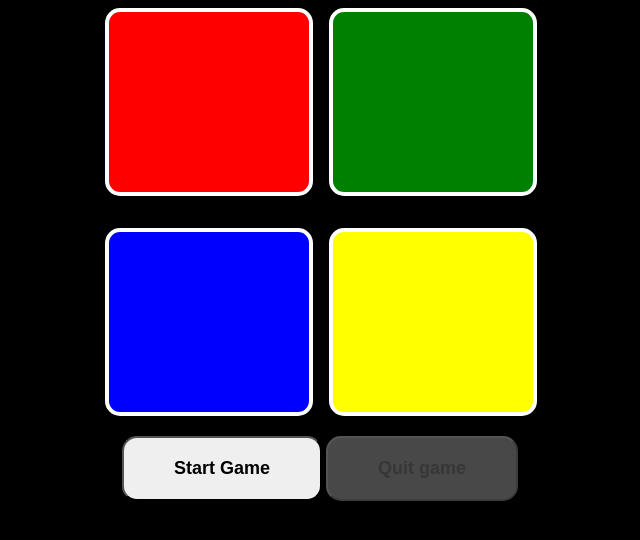
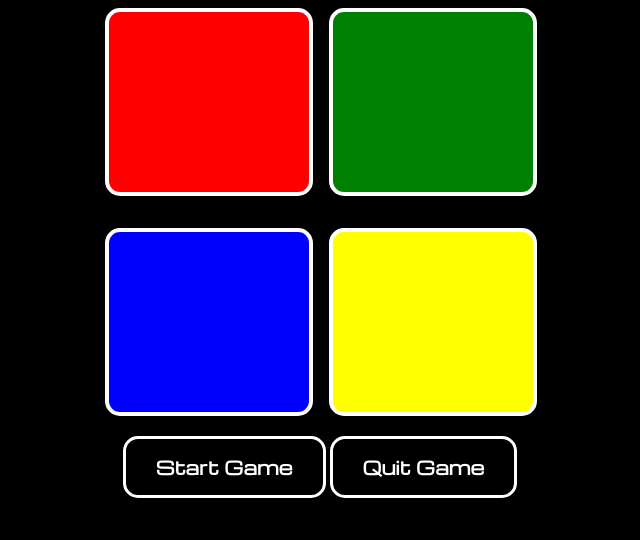
Before and after one commit to hudasul/Project1-Simon-Game, a plain HTML site: page index.html in a window 1280 px wide. Shown: the part 166-706 px from the top of the page, without its empty margins (320-960 px from the left). Drawn offline with nearby package versions, Linux system fonts and the light colour scheme; a web font is replaced by a local one.

Commit message:
changed style and functuinallity of start and quit buttons

```diff
--- a/index.html
+++ b/index.html
@@ -28,7 +28,7 @@
       <div class="button yellow" id="3"></div>
     </div>
 
-    <button id="startBtn">Start Game</button>
-    <button id="quit">Quit game</button>
+    <button id="startBtn"  class="michroma-regular">Start Game</button>
+    <button id="quit"  class="michroma-regular">Quit Game</button>
   </body>
 </html>
--- a/scripts/app.js
+++ b/scripts/app.js
@@ -16,20 +16,23 @@ function init() {
   buttonsElem = document.querySelectorAll(".button")
 
   startBtn.addEventListener("click", startGame)
+  startBtn.style.backgroundColor = "black"
 
   quitBtn.addEventListener("click", function () {
     init()
+    quitBtn.style.backgroundColor = "grey"
     message.textContent = `You have quited the game at level ${level}`
     message.style.color = "white"
     startBtn.textContent = "Play Again"
     startBtn.disabled = false
   })
 
-  quitBtn.disabled = true
   disableButtonClick()
 }
 
 function startGame() {
+  startBtn.style.backgroundColor = "grey"
+  quitBtn.style.backgroundColor = "black"
   buttonsElem.forEach(function (button) {
     button.addEventListener("click", handleClick)
   })
@@ -38,11 +41,9 @@ function startGame() {
   playerPattern = []
   level = 1
 
-  quitBtn.disabled = true
   message.textContent = `Level ${level}`
   message.style.color = "white"
   startBtn.disabled = true
-  quitBtn.disabled = false
   setTimeout(function () {
     flashButton();
   }, 1000);
@@ -119,10 +120,10 @@ function handleClick(event) {
   if (checkPattern() === false) {
     message.textContent = `You lost at level ${level}!`
     message.style.color = "red"
+    startBtn.style.backgroundColor = "black"
     const gameOver = new Audio("/assets/wrong.mp3")
     gameOver.play()
     startBtn.disabled = false
-    quitBtn.disabled = true
     startBtn.textContent = "Play Again"
   }
 
--- a/styles/main.css
+++ b/styles/main.css
@@ -55,22 +55,13 @@ h2{
     background-color: yellow;
 }
 
-.button.active {
-  background-color: grey;
-}
-
-#startBtn {
+#startBtn , #quit{
     margin-top: 10px;
-    padding: 20px 50px;
+    padding: 15px 30px;
     font-size: large;
     font-weight: bold;
+    color: white;
+    background-color: black;
+    border: 3px solid white;
     border-radius: 15px;
 }
-
-#quit{
-    margin-top: 10px;
-    padding: 20px 50px;
-    font-size: large;
-    font-weight: bold;
-    border-radius: 15px;
-}
```
